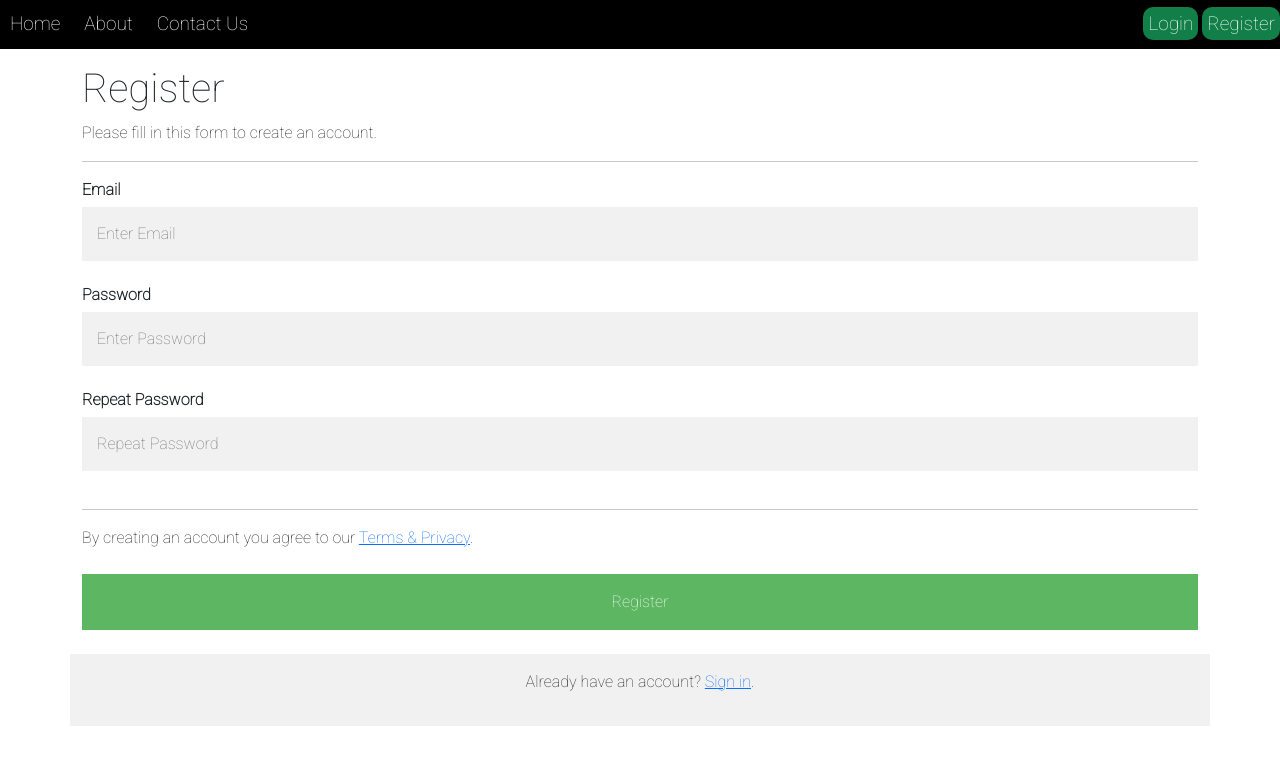
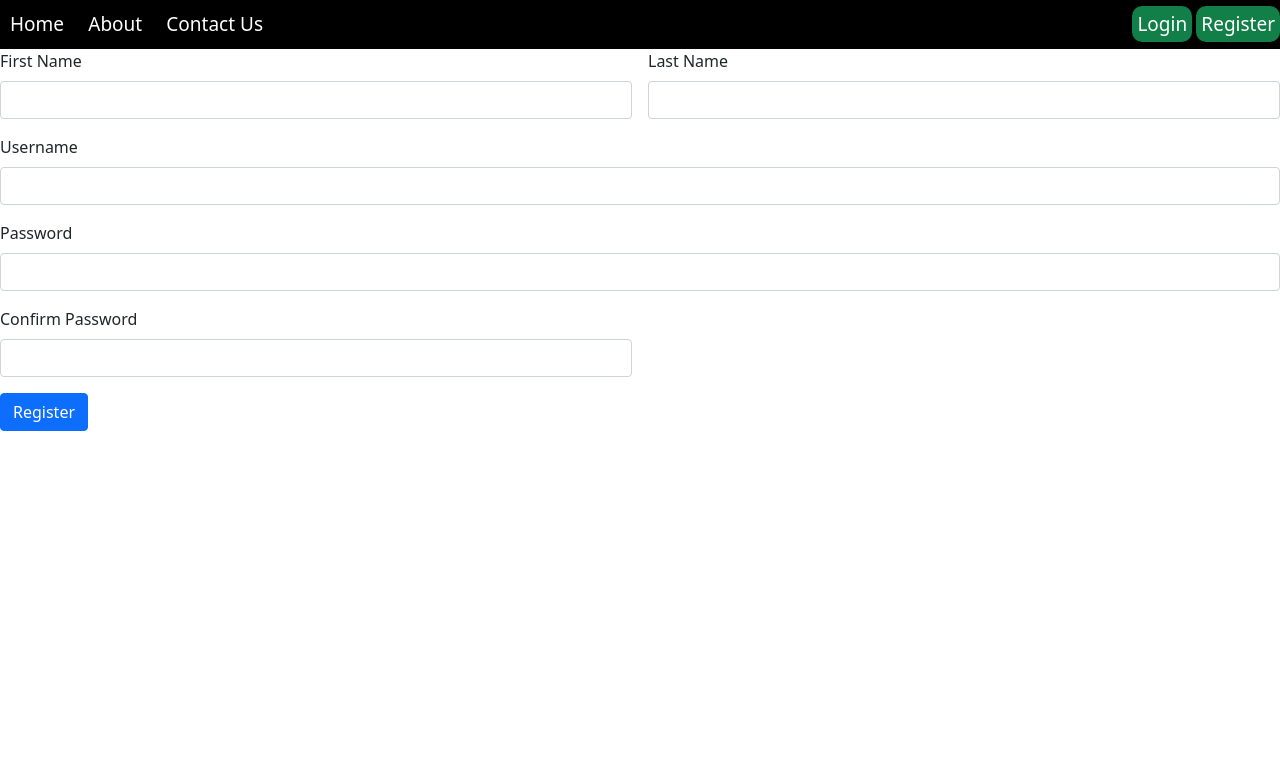
Before and after one commit to parneetsidhu22/Django, a Django app: page /register/ in a window 1280 px wide. Shown: the top 765 px of the page. Run offline with Django 3.2, Linux system fonts and the light colour scheme.

Commit message:
updated register page

```diff
--- a/mysite/home/static/home/css/style.css
+++ b/mysite/home/static/home/css/style.css
@@ -1,9 +1,6 @@
-@import url('https://fonts.googleapis.com/css2?family=Roboto:wght@100&display=swap');
-
 * {
   padding: 0;
   margin: 0;
-    font-family: 'Roboto', sans-serif;
 }
 
 nav {
@@ -41,57 +38,3 @@ nav>.right>a {
 nav>.right>a:hover {
   background-color: rgb(13, 98, 56);
 }
-* {box-sizing: border-box}
-
-/* Add padding to containers */
-.container {
-  padding: 16px;
-}
-
-/* Full-width input fields */
-input[type=text], input[type=password] {
-  width: 100%;
-  padding: 15px;
-  margin: 5px 0 22px 0;
-  display: inline-block;
-  border: none;
-  background: #f1f1f1;
-}
-
-input[type=text]:focus, input[type=password]:focus {
-  background-color: #ddd;
-  outline: none;
-}
-
-/* Overwrite default styles of hr */
-hr {
-  border: 1px solid #f1f1f1;
-  margin-bottom: 25px;
-}
-
-/* Set a style for the submit/register button */
-.registerbtn {
-  background-color: #4CAF50;
-  color: white;
-  padding: 16px 20px;
-  margin: 8px 0;
-  border: none;
-  cursor: pointer;
-  width: 100%;
-  opacity: 0.9;
-}
-
-.registerbtn:hover {
-  opacity:1;
-}
-
-/* Add a blue text color to links */
-a {
-  color: dodgerblue;
-}
-
-/* Set a grey background color and center the text of the "sign in" section */
-.signin {
-  background-color: #f1f1f1;
-  text-align: center;
-}
--- a/mysite/home/templates/register.html
+++ b/mysite/home/templates/register.html
@@ -2,28 +2,31 @@
 
 {% block content %}
 {% load static %}
-<form action="action_page.php">
-    <div class="container">
-      <h1>Register</h1>
-      <p>Please fill in this form to create an account.</p>
-      <hr>
 
-      <label for="email"><b>Email</b></label>
-      <input type="text" placeholder="Enter Email" name="email" id="email" required>
+<form class="row g-3" class="register_form">
+  <div class="col-md-6">
+    <label for="fnameField" class="form-label">First Name</label>
+    <input type="text" class="form-control" id="fnameField">
+  </div>
+  <div class="col-md-6">
+    <label for="lnameField" class="form-label">Last Name</label>
+    <input type="text" class="form-control" id="lnameField">
+  </div>
+  <div class="col-12">
+    <label for="usernameField" class="form-label">Username</label>
+    <input type="text" class="form-control" id="usernameField">
+  </div>
+  <div class="col-12">
+    <label for="passwordField" class="form-label">Password</label>
+    <input type="password" class="form-control" id="passwordField">
+  </div>
+  <div class="col-md-6">
+    <label for="cpasswordField" class="form-label">Confirm Password</label>
+    <input type="password" class="form-control" id="cpasswordField">
+  </div>
+  <div class="col-12">
+    <button type="submit" class="btn btn-primary">Register</button>
+  </div>
+</form>
 
-      <label for="psw"><b>Password</b></label>
-      <input type="password" placeholder="Enter Password" name="psw" id="psw" required>
-
-      <label for="psw-repeat"><b>Repeat Password</b></label>
-      <input type="password" placeholder="Repeat Password" name="psw-repeat" id="psw-repeat" required>
-      <hr>
-
-      <p>By creating an account you agree to our <a href="#">Terms & Privacy</a>.</p>
-      <button type="submit" class="registerbtn">Register</button>
-    </div>
-
-    <div class="container signin">
-      <p>Already have an account? <a href="#">Sign in</a>.</p>
-    </div>
-  </form>
 {% endblock %}
```
Lines whose indentation alone changed are shown as unchanged.
